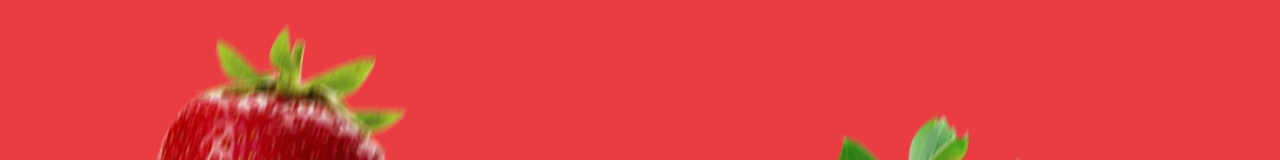
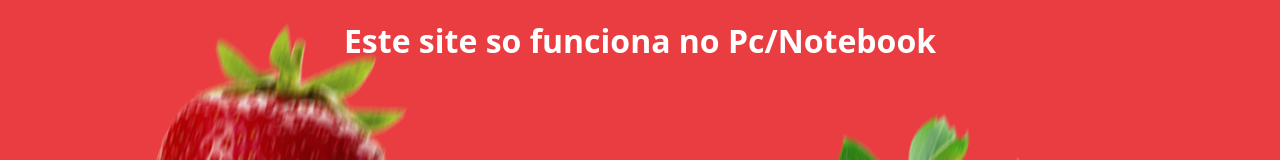
Before and after one commit to PedroEnrick24/site2, a plain HTML site: page index.html in a window 1280 px wide. Shown: the top 160 px of the page. Drawn offline with Linux system fonts and the light colour scheme.

Commit message:
Atualização do site

```diff
--- a/index.html
+++ b/index.html
@@ -10,18 +10,21 @@
   <body>
     <main>
       <div class="item active" style="--background: #ea3d41">
+        <div class="sub-title">Este site so funciona no Pc/Notebook</div>
         <div class="title">Morango</div>
         <img src="./img/morango.png" class="fruit" />
         <img src="./img/1.png" class="refri" />
       </div>
 
       <div class="item" style="--background: #2d5643">
+        <div class="sub-title">Este site so funciona no Pc/Notebook</div>
         <div class="title">Abacate</div>
         <img src="./img/Abacate.png" class="fruit" />
         <img src="./img/2.png" class="refri" />
       </div>
 
       <div class="item" style="--background: #e7a043">
+        <div class="sub-title">Este site so funciona no Pc/Notebook</div>
         <div class="title">Laranja</div>
         <img src="./img/laranja.png" class="fruit" />
         <img src="./img/3.png" class="refri" />
--- a/style.css
+++ b/style.css
@@ -25,6 +25,21 @@
   position: absolute;
   left: 50%;
   top: 50%;
+  transform: translate(-50%, -50%);
+}
+
+.item .sub-title {
+  font-size: 2rem;
+  color: #ffffff;
+  font-family: system-ui, -apple-system, BlinkMacSystemFont, "Segoe UI", Roboto,
+    Oxygen, Ubuntu, Cantarell, "Open Sans", "Helvetica Neue", sans-serif;
+  font-weight: bold;
+  text-align: center;
+  z-index: 8;
+
+  position: absolute;
+  left: 50%;
+  top: 5%;
   transform: translate(-50%, -50%);
 }
 
@@ -86,3 +101,7 @@
 .item.active .title {
   animation: toActive 0.5s ease-in-out 1;
 }
+
+.item.active .sub-title {
+  animation: toActive 0.5s ease-in-out 1;
+}
```
